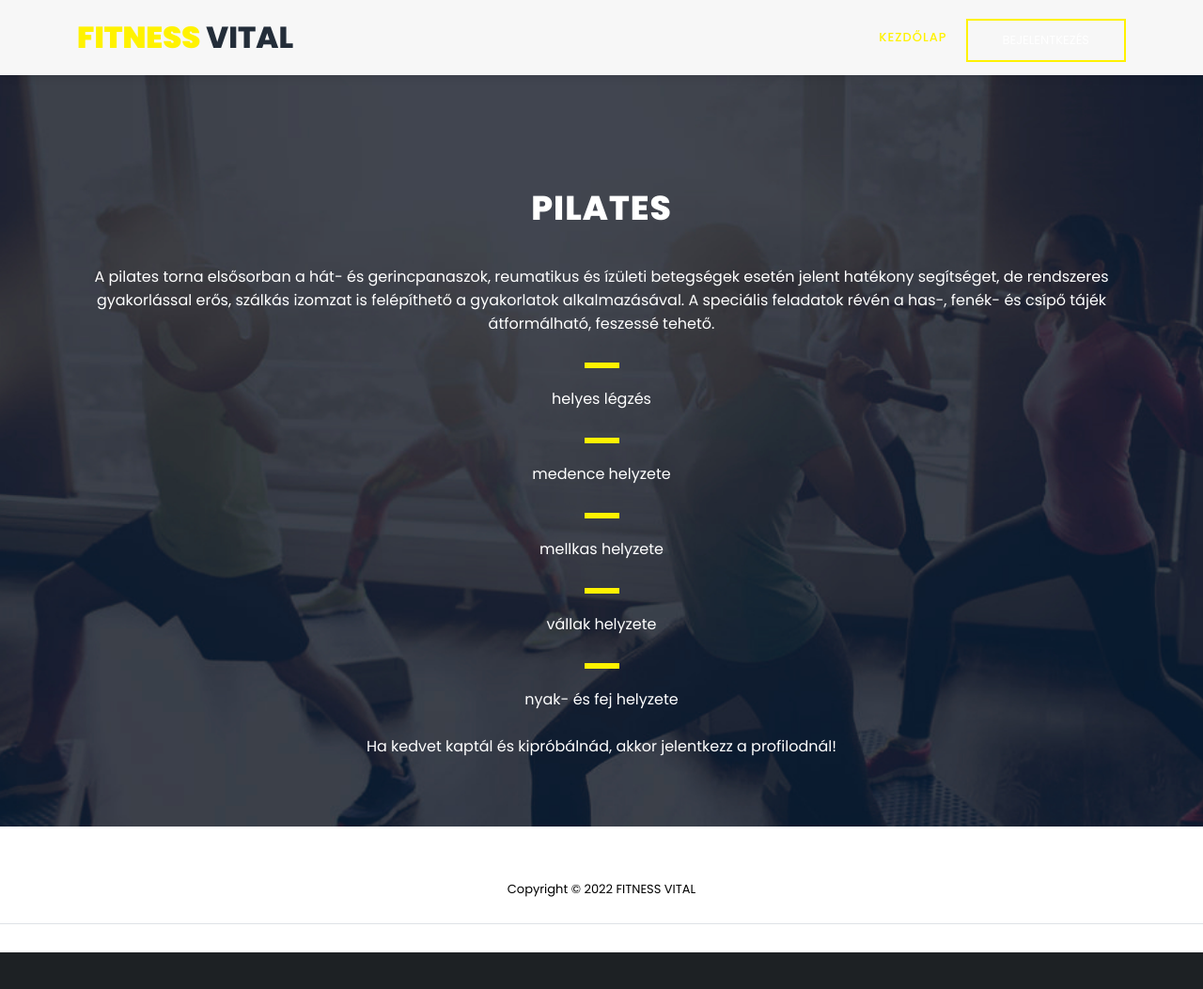
After one commit to Davesko/EDZOTEREM_1, a PHP site: page /pilates.php in a window 1280 px wide. The commit adds this page. Shown: the top 1053 px of the page at 94% size. Run offline with PHP 8.4, Linux system fonts and the light colour scheme.

Commit message:
2022.04.13 javitás 1.0

```diff
--- a/assets/css/templatemo-training-studio.css
+++ b/assets/css/templatemo-training-studio.css
@@ -719,7 +719,7 @@ subscribe
   text-align: center;
 }
 
-#max-to-action {
+#edz-to-action {
   padding: 120px 0px;
   background-image: url(../images/M.A.X..jpg);
   background-position: center center;
@@ -731,17 +731,9 @@ subscribe
 
 }
 
-#funkc-to-action {
-  padding: 120px 0px;
-  background-image: url(../images/funkccover.jpg);
-  background-position: center center;
-  background-repeat: no-repeat;
-  background-size: cover;
-  text-align: center;
-  /*opacity: 0.3;*/
 
 
-}
+
 
 .cta-content h2 {
   font-size: 36px;
--- a/funkc.php
+++ b/funkc.php
@@ -4,7 +4,7 @@ require_once "kisheader.php";
 
 <body>
 
-<section style="margin-top: 80px ; height: 800px" class="section" id="funkc-to-action" >
+<section style="margin-top: 80px ; height: 800px" class="section" id="edz-to-action" >
     <div class="container" >
         <div class="row">
             <div>
@@ -38,7 +38,7 @@ require_once "kisheader.php";
 
 
 
-<?php include "footer.php"?>
+<?php include "footer.php" ?>
 
 
 
--- a/kisheader.php
+++ b/kisheader.php
@@ -31,7 +31,23 @@
                     <ul class="nav">
                         <li class="scroll-to-section"><a href="index.php" class="active">KEZDŐLAP</a></li>
 
-                        <li class="main-button"><a href="logout.php" style="color: black">KIJELENTKEZÉS</a></li>
+                        <?php if(!isset($_SESSION['userID'])):?>
+                            <li style="border: 2px solid #FFF200" class="scroll-to-section"><a href="login.php">BEJELENTKEZÉS</a></li>
+                        <?php else:?>
+                            <li style="border: 2px solid #FFF200" class="scroll-to-section" ><a href="logout.php">KIJELENTKEZÉS</a></li>
+                            <li></li>
+                            <?php if((int)$_SESSION['webAdmin'] > 0):?>
+                                <li style="border: 2px solid #FFF200" class="scroll-to-section"><a href="admin.php">ADMIN</a></li>
+                            <?php endif;?>
+                        <?php endif;?>
+                        <?php if(isset($_SESSION['userID'])):?>
+                            <a href="/profile.php" style="margin-left: 40px" class="scroll-to-section" >
+                                <svg  xmlns="http://www.w3.org/2000/svg" style="color: grey" width="40" height="40" fill="currentColor" class="bi bi-person flex-fill" viewBox="0 0 15 15">
+                                    <path d="M8 8a3 3 0 1 0 0-6 3 3 0 0 0 0 6zm2-3a2 2 0 1 1-4 0 2 2 0 0 1 4 0zm4 8c0 1-1 1-1 1H3s-1 0-1-1 1-4 6-4 6 3 6 4zm-1-.004c-.001-.246-.154-.986-.832-1.664C11.516 10.68 10.289 10 8 10c-2.29 0-3.516.68-4.168 1.332-.678.678-.83 1.418-.832 1.664h10z"/>
+
+                                </svg>
+                            </a>
+                        <?php endif;?>
 
 
                     </ul>
--- /dev/null
+++ b/pilates.php
@@ -0,0 +1,53 @@
+<?php
+require_once "kisheader.php";
+?>
+
+<body>
+
+<section style="margin-top: 80px ; height: 800px" class="section" id="edz-to-action">
+    <div class="container">
+        <div class="row">
+            <div>
+                <div class="cta-content">
+                    <h2>Pilates</h2>
+                    <br>
+                    <p>A pilates torna elsősorban a hát- és gerincpanaszok, reumatikus és ízületi betegségek esetén jelent hatékony segítséget, de rendszeres gyakorlással erős, szálkás izomzat is felépíthető a gyakorlatok alkalmazásával. A speciális feladatok révén a has-, fenék- és csípő tájék átformálható, feszessé tehető.
+                    </p>
+                    <div style="text-align: center" >
+
+
+
+                        <img src="assets/images/line-dec.png" alt="" ><p>helyes légzés</p>
+                        <img src="assets/images/line-dec.png" alt="" ><p>medence helyzete</p>
+                        <img src="assets/images/line-dec.png" alt="" ><p>mellkas helyzete</p>
+                        <img src="assets/images/line-dec.png" alt="" ><p>vállak helyzete</p>
+                        <img src="assets/images/line-dec.png" alt="" ><p>nyak- és fej helyzete</p>
+
+
+                    </div>
+
+
+                    <p>Ha kedvet kaptál és kipróbálnád, akkor jelentkezz a profilodnál!</p>
+
+
+                </div>
+            </div>
+        </div>
+    </div>
+
+
+
+</section>
+
+
+
+
+
+<?php include "footer.php" ?>
+
+
+
+
+
+
+</body>
--- a/register.php
+++ b/register.php
@@ -31,7 +31,7 @@ if(isset($_POST["submit"])){
     $stmt->bindValue(":jelszo", $pw);
     $stmt->bindValue(":nem", $_POST["gender"]);
     $stmt->bindValue(":email", $_POST["email"]);
-    $stmt->bindValue(":jog", 1);
+    $stmt->bindValue(":jog", 0);
     if($stmt->execute())
     {
         echo "Sikeres reg!";
```
Also changed, not shown: MAXTraining.php (+4 -3 lines), aerobic.php (added, +53 -0 lines), index.php (+11 -11 lines), assets/images/aerobic_kiskep.jpg (added), assets/images/fukncionalis-edzes_kiskep.jpg (added), assets/images/max_kiskep.jpg (added), assets/images/pilates_kiskep.jpg (added), assets/images/training-image-04.jpg (deleted), 1 other file.
